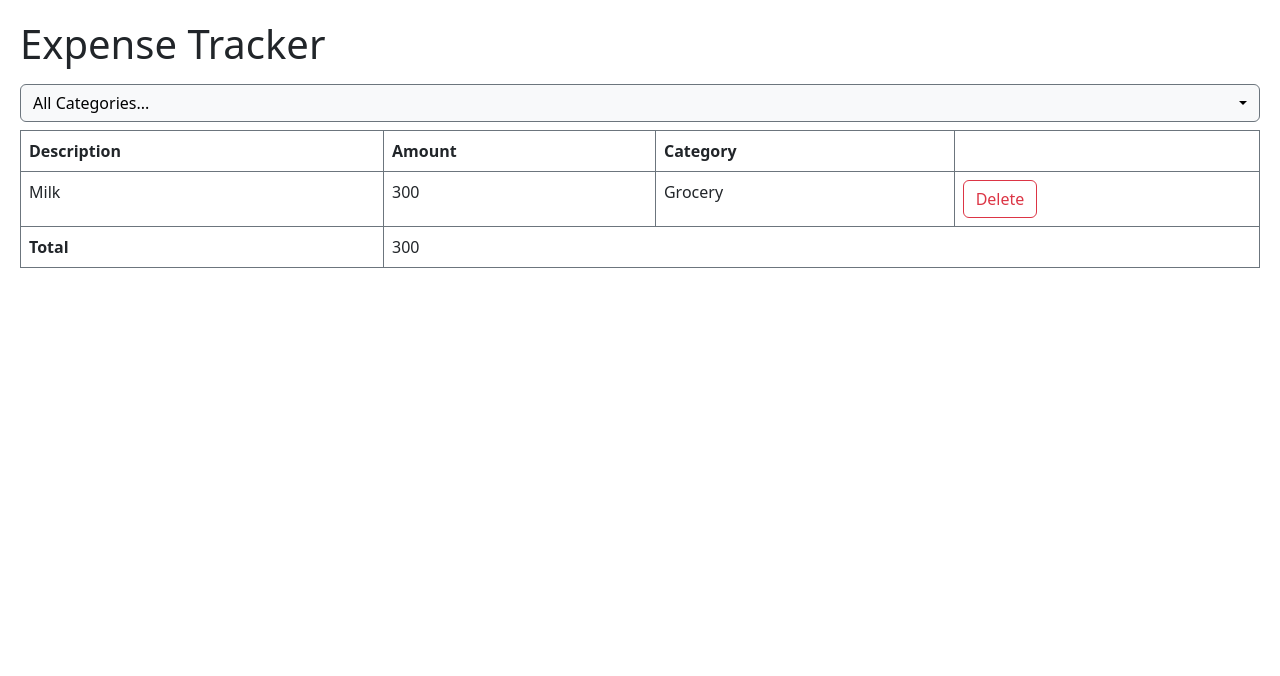
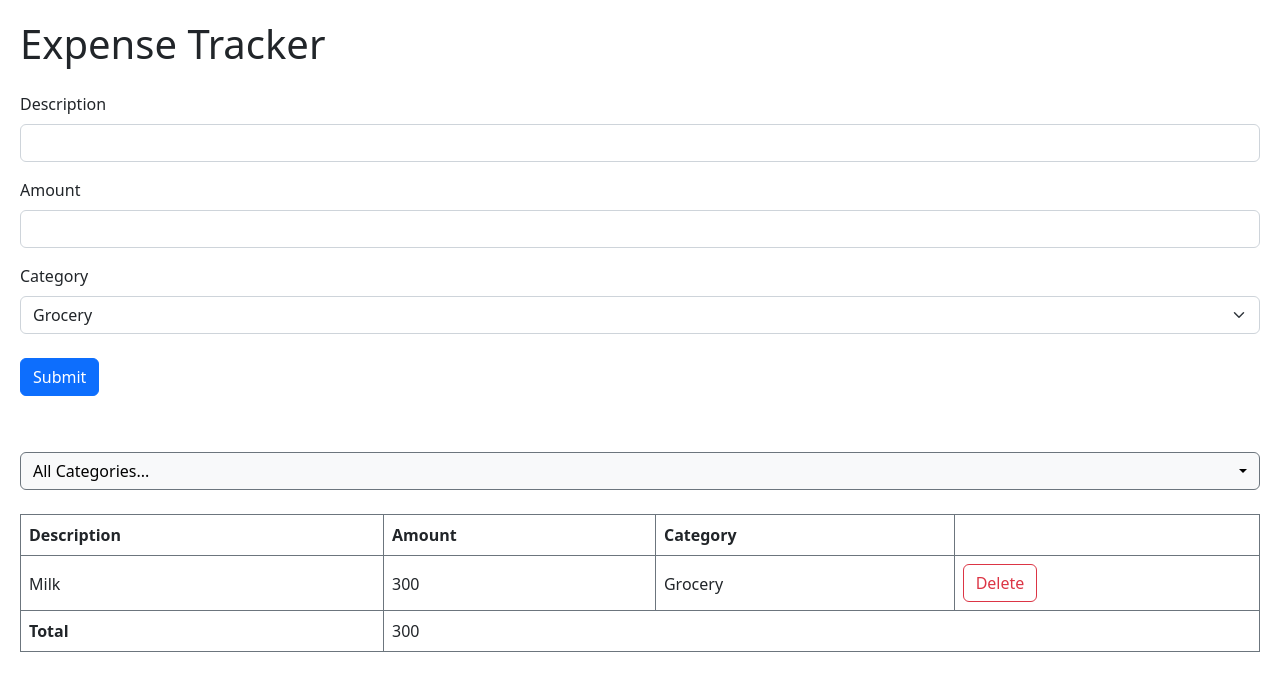
Before and after one commit to animesh0701/expense_tracker, a React (Vite) app: page / in a window 1280 px wide. Shown: the top 676 px of the page. Built offline with nearby package versions, Linux system fonts and the light colour scheme.

Commit message:
Expense form created and styled

```diff
--- a/src/App.tsx
+++ b/src/App.tsx
@@ -1,10 +1,12 @@
 import "./App.css";
+import ExpenseForm from "./components/ExpenseForm";
 import ExpenseList from "./components/ExpenseList";
 
 function App() {
   return (
     <div className="App">
       <h1>Expense Tracker</h1>
+      <ExpenseForm />
       <ExpenseList />
     </div>
   );
--- a/src/components/ExpenseForm.tsx
+++ b/src/components/ExpenseForm.tsx
@@ -0,0 +1,34 @@
+import React from "react";
+
+const ExpenseForm = () => {
+  return (
+    <form className="mb-5 mt-4">
+      <div className="mb-3 form-group">
+        <label htmlFor="description" className="form-label">
+          Description
+        </label>
+        <input id="description" type="text" className="form-control" />
+      </div>
+      <div className="mb-3 form-group">
+        <label htmlFor="amount" className="form-label">
+          Amount
+        </label>
+        <input id="amount" type="number" className="form-control" />
+      </div>
+      <div className="mb-3 form-group">
+        <label htmlFor="category" className="form-label">
+          Category
+        </label>
+        <select className="form-select" name="category" id="category">
+          <option value="Grocery">Grocery</option>
+          <option value="Greocery">Groecery</option>
+        </select>
+      </div>
+      <button className="btn btn-primary mt-2" type="submit">
+        Submit
+      </button>
+    </form>
+  );
+};
+
+export default ExpenseForm;
--- a/src/components/ExpenseList.tsx
+++ b/src/components/ExpenseList.tsx
@@ -3,7 +3,7 @@ import React from "react";
 const ExpenseList = () => {
   return (
     <div className="d-flex align-content-around flex-column">
-      <div className="dropdown d-flex mt-2 mb-2">
+      <div className="dropdown d-flex mt-2 mb-4">
         <button
           className="btn btn-light dropdown-toggle border-secondary flex-fill d-flex justify-content-between align-items-center"
           data-bs-toggle="dropdown"
@@ -38,16 +38,20 @@ const ExpenseList = () => {
         </thead>
         <tbody>
           <tr>
-            <td>Milk</td>
-            <td>300</td>
-            <td>Grocery</td>
+            <td className="pt-3 pb-1">Milk</td>
+            <td className="pt-3 pb-1">300</td>
+            <td className="pt-3 pb-1">Grocery</td>
             <td>
               <button className="btn btn-outline-danger">Delete</button>
             </td>
           </tr>
           <tr>
-            <th scope="row">Total</th>
-            <td colSpan={3}>300</td>
+            <th scope="row" className="pt-2 pb-2">
+              Total
+            </th>
+            <td className="pt-2 pb-2" colSpan={3}>
+              300
+            </td>
           </tr>
         </tbody>
       </table>
```
